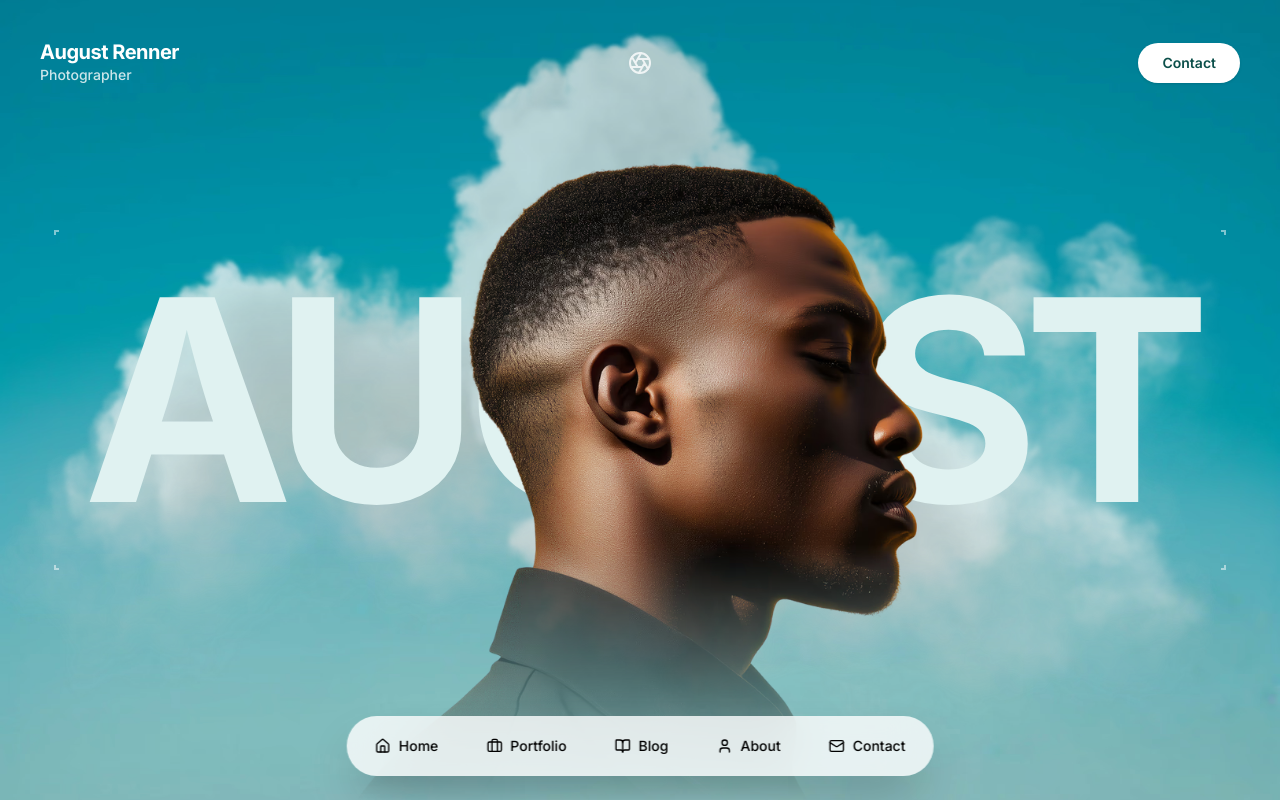
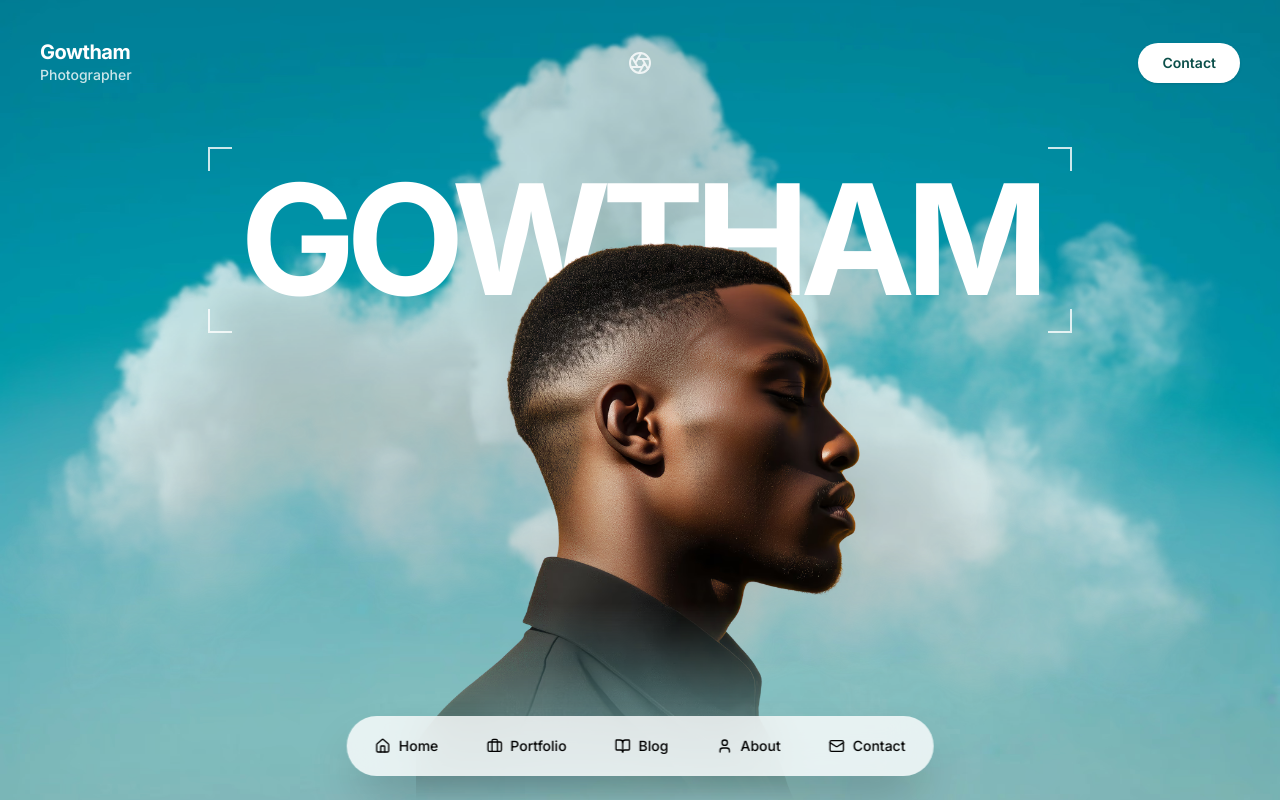
Before and after one commit to jayavignesh05/gow-portfolio, a Next.js app: page / in a window 1280 px wide. Shown: the top 800 px of the page. Built offline with nearby package versions, Linux system fonts and the light colour scheme.

Commit message:
resposevi

```diff
--- a/src/components/Footer.tsx
+++ b/src/components/Footer.tsx
@@ -33,7 +33,8 @@ export function Footer() {
                 Get in touch
               </h2>
               <p className="mb-12 text-lg text-white/70 md:text-xl">
-                                Ready to create something beautiful together? Let's talk about your next project.
+                Ready to create something beautiful together? Let's talk about
+                your next project.
               </p>
 
               {/* Contact Info */}
@@ -87,7 +88,7 @@ export function Footer() {
       {/* Footer Bottom */}
       <div className="relative border-t border-white/10 px-6 py-8">
         <div className="mx-auto flex max-w-7xl flex-col items-center justify-between gap-4 text-sm text-white/60 md:flex-row">
-                    <p>© 2026 August Renner. All rights reserved.</p>
+          <p>© 2026 Gowtham. All rights reserved.</p>
           <div className="flex gap-8">
             <a href="#" className="transition-colors hover:text-white">
               Privacy Policy
--- a/src/components/Header.tsx
+++ b/src/components/Header.tsx
@@ -39,7 +39,7 @@ export function Header({ theme = "light", className }: HeaderProps) {
               textColor,
             )}
           >
-            August Renner
+            Gowtham
           </h1>
           <p className={cn("text-xs md:text-sm font-medium", subTextColor)}>
             Photographer
--- a/src/components/Hero.tsx
+++ b/src/components/Hero.tsx
@@ -1,14 +1,40 @@
 "use client";
 
-import { motion } from "framer-motion";
+import { useRef } from "react";
+import { motion, useScroll, useTransform } from "framer-motion";
 import Image from "next/image";
 import { Header } from "@/components/Header";
 
 export function Hero() {
+  // 1. Create a reference to the hero section to track scroll
+  const containerRef = useRef(null);
+
+  // 2. Track the scroll progress of this specific section
+  const { scrollYProgress } = useScroll({
+    target: containerRef,
+    offset: ["start start", "end start"], // Maps 0 to 1 as you scroll past the hero
+  });
+
+  // 3. Create smooth transformations based on scroll progress
+  // Background moves down slightly slower than the scroll
+  const bgY = useTransform(scrollYProgress, [0, 1], ["0%", "20%"]);
+
+  // Text scales up massively, moves down, and fades out
+  const textScale = useTransform(scrollYProgress, [0, 1], [1, 2]);
+  const textY = useTransform(scrollYProgress, [0, 1], ["0%", "50%"]);
+  const textOpacity = useTransform(scrollYProgress, [0, 0.8], [1, 0]);
+
+  // Portrait scales up slightly and moves up slightly for depth
+  const portraitScale = useTransform(scrollYProgress, [0, 1], [1, 1.15]);
+  const portraitY = useTransform(scrollYProgress, [0, 1], ["0%", "5%"]);
+
   return (
-    <section className="relative h-screen w-full overflow-hidden flex flex-col justify-between text-white">
-      {/* BACKGROUND LAYERS */}
-      <div className="absolute inset-0 z-0">
+    <section
+      ref={containerRef}
+      className="relative h-screen w-full overflow-hidden flex flex-col justify-between text-white bg-teal-600"
+    >
+      {/* BACKGROUND LAYERS with Parallax */}
+      <motion.div style={{ y: bgY }} className="absolute inset-0 z-0 w-full h-full">
         <Image
           src="/images/herobg.avif"
           alt="Background"
@@ -16,8 +42,8 @@ export function Hero() {
           className="object-cover"
           priority
         />
-      </div>
-      <div className="absolute inset-0 z-5">
+      </motion.div>
+      <motion.div style={{ y: bgY }} className="absolute inset-0 z-[5] w-full h-full">
         <Image
           src="/images/herocloud.avif"
           alt="Clouds"
@@ -25,64 +51,35 @@ export function Hero() {
           className="object-cover opacity-80"
           priority
         />
+      </motion.div>
+
+      {/* HEADER */}
+      <div className="relative z-50">
+        <Header theme="light" />
       </div>
 
-      {/* ========================================= */}
-      {/* EXACT MAIN PAGE CONTENT (Matches your image) */}
-      {/* ========================================= */}
+      {/* BACKGROUND TEXT & CORNER BRACKETS */}
+      <div className="absolute inset-0 flex items-start pt-[22vh] md:pt-0 md:items-center justify-center pointer-events-none z-10 w-full h-full md:pb-[40vh]">
+        <motion.div
+          // Keep the initial load animation, but add the scroll transforms to the style prop
+          initial={{ opacity: 0, scale: 0.9 }}
+          animate={{ opacity: 1, scale: 1 }}
+          transition={{ duration: 1.5, ease: [0.16, 1, 0.3, 1], delay: 0.2 }}
+          style={{
+            scale: textScale,
+            y: textY,
+            opacity: textOpacity
+          }}
+          className="relative inline-flex items-center justify-center px-6 py-4 md:px-8 md:py-4 origin-center"
+        >
+          {/* Brackets */}
+          <div className="absolute top-0 left-0 w-5 h-5 md:w-6 md:h-6 border-t-2 border-l-2 border-white/80" />
+          <div className="absolute top-0 right-0 w-5 h-5 md:w-6 md:h-6 border-t-2 border-r-2 border-white/80" />
+          <div className="absolute bottom-0 left-0 w-5 h-5 md:w-6 md:h-6 border-b-2 border-l-2 border-white/80" />
+          <div className="absolute bottom-0 right-0 w-5 h-5 md:w-6 md:h-6 border-b-2 border-r-2 border-white/80" />
 
-      {/* HEADER: Left Text, Center Icon, Right Button */}
-      {/* HEADER: Shared Component */}
-      <Header theme="light" />
-
-      {/* BACKGROUND TEXT & CORNER BRACKETS */}
-      <div className="absolute inset-0 flex items-center justify-center pointer-events-none z-10 w-full">
-        <motion.div
-          initial={{ opacity: 0, scale: 0.9, y: 20 }}
-          animate={{ opacity: 1, scale: 1, y: 0 }}
-          transition={{ duration: 1.5, ease: [0.16, 1, 0.3, 1], delay: 2.2 }}
-          className="relative inline-flex items-center justify-center p-4 md:p-8"
-        >
-          {/* Brackets framing the text */}
-          <svg
-            className="absolute top-0 left-0 w-6 h-6 md:w-8 md:h-8 text-white/50"
-            viewBox="0 0 24 24"
-            fill="none"
-            stroke="currentColor"
-            strokeWidth="1.5"
-          >
-            <path d="M6 3H3v3" />
-          </svg>
-          <svg
-            className="absolute top-0 right-0 w-6 h-6 md:w-8 md:h-8 text-white/50"
-            viewBox="0 0 24 24"
-            fill="none"
-            stroke="currentColor"
-            strokeWidth="1.5"
-          >
-            <path d="M18 3h3v3" />
-          </svg>
-          <svg
-            className="absolute bottom-0 left-0 w-6 h-6 md:w-8 md:h-8 text-white/50"
-            viewBox="0 0 24 24"
-            fill="none"
-            stroke="currentColor"
-            strokeWidth="1.5"
-          >
-            <path d="M6 21H3v-3" />
-          </svg>
-          <svg
-            className="absolute bottom-0 right-0 w-6 h-6 md:w-8 md:h-8 text-white/50"
-            viewBox="0 0 24 24"
-            fill="none"
-            stroke="currentColor"
-            strokeWidth="1.5"
-          >
-            <path d="M18 21h3v-3" />
-          </svg>
-
-          <h1 className="text-[22vw] font-bold tracking-tighter text-[#E0F2F1] leading-none select-none">
-            AUGUST
+          <h1 className="text-[15vw] md:text-[12vw] font-bold tracking-[-0.06em] leading-none text-white select-none text-center uppercase">
+            Gowtham
           </h1>
         </motion.div>
       </div>
@@ -91,25 +88,28 @@ export function Hero() {
       <motion.div
         initial={{ y: "100%", opacity: 0 }}
         animate={{ y: 0, opacity: 1 }}
-        transition={{ duration: 1.5, ease: [0.16, 1, 0.3, 1], delay: 2.0 }}
-        className="absolute bottom-0 left-1/2 -translate-x-1/2 w-full md:w-[45vw] max-w-[650px] h-[70vh] md:h-[80vh] z-20 pointer-events-none"
+        transition={{ duration: 1.5, ease: [0.16, 1, 0.3, 1], delay: 0.4 }}
+        // Apply scroll transforms here
+        style={{
+          scale: portraitScale,
+          y: portraitY,
+          transformOrigin: "bottom center" // Ensures it scales from the bottom up
+        }}
+        className="absolute bottom-0 left-1/2 -translate-x-1/2 w-[100vw] sm:w-[70vw] md:w-[35vw] max-w-[500px] h-[65vh] md:h-[70vh] z-20 pointer-events-none"
       >
         <div className="relative w-full h-full">
-          {/* Replace this src with a transparent PNG of the model,
-            or keep this Unsplash image to see the gradient mask effect!
-          */}
           <Image
             src="/images/heromain.avif"
             alt="Portrait"
             fill
             className="object-cover object-top"
             style={{
-              // This creates the white fade effect at the bottom!
               maskImage:
-                "linear-gradient(to bottom, black 60%, transparent 100%)",
+                "linear-gradient(to bottom, black 65%, transparent 100%)",
               WebkitMaskImage:
-                "linear-gradient(to bottom, black 60%, transparent 100%)",
+                "linear-gradient(to bottom, black 65%, transparent 100%)",
             }}
+            priority
           />
         </div>
       </motion.div>
--- a/src/components/Philosophy.tsx
+++ b/src/components/Philosophy.tsx
@@ -16,43 +16,43 @@ export function Philosophy() {
     {
       src: "/images/philosophy_white_shirt_1768816370348.png",
       alt: "White shirt portrait",
-            position: "left-[5%] top-[15%]",
-            size: "w-64 md:w-80 aspect-[3/4]",
+      position: "left-[2%] md:left-[5%] top-[15%]",
+      size: "w-28 md:w-64 lg:w-80 aspect-[3/4]",
       parallaxSpeed: 1,
     },
     {
       src: "/images/philosophy_blue_flowers_1768816430152.png",
       alt: "Blue flowers portrait",
-            position: "right-[10%] top-[25%]",
-            size: "w-72 md:w-96 aspect-[4/5]",
+      position: "right-[2%] md:right-[10%] top-[25%]",
+      size: "w-32 md:w-72 lg:w-96 aspect-[4/5]",
       parallaxSpeed: 0.8,
     },
     {
       src: "/images/philosophy_earrings_1768816406554.png",
       alt: "Gold earrings",
-            position: "left-[15%] top-[40%]",
-            size: "w-60 md:w-72 aspect-square",
+      position: "left-[5%] md:left-[15%] top-[40%]",
+      size: "w-24 md:w-60 lg:w-72 aspect-square",
       parallaxSpeed: 1.1,
     },
     {
       src: "/images/philosophy_desk_scene_1768816459266.png",
       alt: "Desk with hat",
-            position: "right-[20%] top-[55%]",
-            size: "w-72 md:w-80 aspect-[4/3]",
+      position: "right-[5%] md:right-[20%] top-[55%]",
+      size: "w-32 md:w-72 lg:w-80 aspect-[4/3]",
       parallaxSpeed: 0.9,
     },
     {
       src: "/images/philosophy_freckled_portrait_1768816491303.png",
       alt: "Freckled portrait",
-            position: "left-[10%] top-[70%]",
-            size: "w-80 md:w-96 aspect-[3/4]",
+      position: "left-[2%] md:left-[10%] top-[70%]",
+      size: "w-36 md:w-80 lg:w-96 aspect-[3/4]",
       parallaxSpeed: 1.2,
     },
     {
       src: "/images/philosophy_dark_portrait_1768816518969.png",
       alt: "Dark moody portrait",
-            position: "right-[5%] top-[85%]",
-            size: "w-64 md:w-80 aspect-[3/4]",
+      position: "right-[2%] md:right-[5%] top-[85%]",
+      size: "w-28 md:w-64 lg:w-80 aspect-[3/4]",
       parallaxSpeed: 1,
     },
   ];
@@ -61,15 +61,14 @@ export function Philosophy() {
   const line2 = "I capture moments that blend artistry, storytelling,";
   const line3 = "and emotion to create visuals that stand out.";
 
-    const wordStyle = "text-xl md:text-xl lg:text-[44px] font-semibold tracking-tight text-gray-900 leading-[1.15] inline-block mr-2";
+  const wordStyle =
+    "text-[30px]  lg:text-[44px] font-semibold tracking-tight text-gray-900 leading-[1.15] inline-block mr-2";
 
   return (
     <section ref={containerRef} className="relative h-[350vh] bg-white w-full">
-
       {/* Sticky Text Container */}
       <div className="sticky top-0 flex h-screen items-center justify-center overflow-hidden z-10">
         <div className="text-center px-4 max-w-6xl flex flex-col items-center gap-6 md:gap-8">
-
           <motion.p
             initial={{ opacity: 0, y: 20 }}
             whileInView={{ opacity: 1, y: 0 }}
@@ -84,7 +83,16 @@ export function Philosophy() {
             {line1.split(" ").map((word, i) => {
               const start = 0 + (i / line1.split(" ").length) * 0.1;
               const end = start + 0.1;
-                            return <Word key={`l1-${i}`} progress={scrollYProgress} range={[start, end]} className={wordStyle}>{word}</Word>
+              return (
+                <Word
+                  key={`l1-${i}`}
+                  progress={scrollYProgress}
+                  range={[start, end]}
+                  className={wordStyle}
+                >
+                  {word}
+                </Word>
+              );
             })}
 
             <div className="w-full h-2 md:h-4" />
@@ -93,7 +101,16 @@ export function Philosophy() {
             {line2.split(" ").map((word, i) => {
               const start = 0.2 + (i / line2.split(" ").length) * 0.1;
               const end = start + 0.1;
-                            return <Word key={`l2-${i}`} progress={scrollYProgress} range={[start, end]} className={wordStyle}>{word}</Word>
+              return (
+                <Word
+                  key={`l2-${i}`}
+                  progress={scrollYProgress}
+                  range={[start, end]}
+                  className={wordStyle}
+                >
+                  {word}
+                </Word>
+              );
             })}
 
             <div className="w-full h-2 md:h-4" />
@@ -101,7 +118,16 @@ export function Philosophy() {
             {line3.split(" ").map((word, i) => {
               const start = 0.35 + (i / line3.split(" ").length) * 0.1;
               const end = start + 0.1;
-                            return <Word key={`l3-${i}`} progress={scrollYProgress} range={[start, end]} className={wordStyle}>{word}</Word>
+              return (
+                <Word
+                  key={`l3-${i}`}
+                  progress={scrollYProgress}
+                  range={[start, end]}
+                  className={wordStyle}
+                >
+                  {word}
+                </Word>
+              );
             })}
           </div>
         </div>
@@ -125,16 +151,29 @@ export function Philosophy() {
   );
 }
 
-const Word = ({ children, progress, range, className }: { children: string, progress: MotionValue<number>, range: [number, number], className: string }) => {
+const Word = ({
+  children,
+  progress,
+  range,
+  className,
+}: {
+  children: string;
+  progress: MotionValue<number>;
+  range: [number, number];
+  className: string;
+}) => {
   const opacity = useTransform(progress, range, [0, 1]);
   const blur = useTransform(progress, range, [10, 0]);
 
   return (
-        <motion.span style={{ opacity, filter: useTransform(blur, (b) => `blur(${b}px)`) }} className={className}>
+    <motion.span
+      style={{ opacity, filter: useTransform(blur, (b) => `blur(${b}px)`) }}
+      className={className}
+    >
       {children}
     </motion.span>
-    )
-}
+  );
+};
 
 function ParallaxImage({
   src,
@@ -151,15 +190,17 @@ function ParallaxImage({
   speed: number;
   parentScrollProgress: MotionValue<number>;
 }) {
-
-
   const y = useTransform(
     parentScrollProgress,
     [0, 0.2, 1],
-        ["150vh", "150vh", `-${150 * speed}vh`]
+    ["150vh", "150vh", `-${150 * speed}vh`],
   );
 
-    const opacity = useTransform(parentScrollProgress, [0, 0.18, 0.25], [0, 0, 1]);
+  const opacity = useTransform(
+    parentScrollProgress,
+    [0, 0.18, 0.25],
+    [0, 0, 1],
+  );
 
   return (
     <motion.div
```
Also changed, not shown: src/components/Benefits.tsx (+39 -39 lines), public/images/heromain.jpeg (added). Lines whose indentation alone changed are shown as unchanged.
